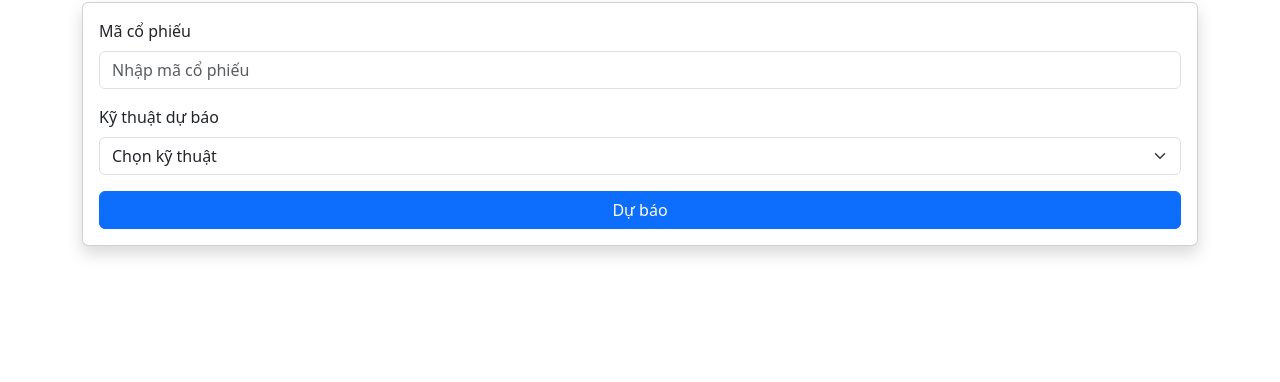
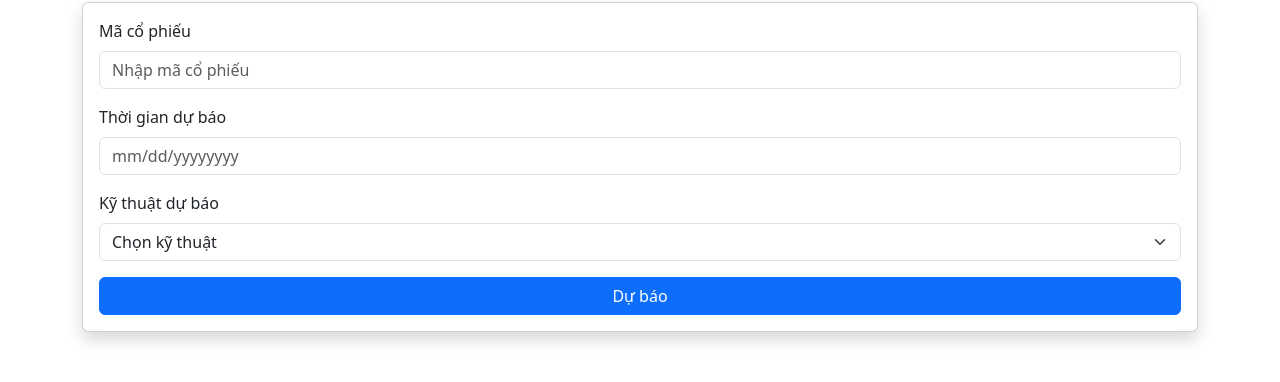
Before and after one commit to NhatDuy0340/2256210024, a plain HTML site: page index.html in a window 1280 px wide. Shown: the part 118-500 px from the top of the page. Drawn offline with nearby package versions, Linux system fonts and the light colour scheme.

Commit message:
Update index.html

```diff
--- a/index.html
+++ b/index.html
@@ -15,6 +15,10 @@
                     <div class="mb-3">
                         <label for="stock-code" class="form-label">Mã cổ phiếu</label>
                         <input type="text" id="stock-code" class="form-control" placeholder="Nhập mã cổ phiếu">
+                    </div>
+                    <div class="mb-3">
+                        <label for="stock-code" class="form-label">Thời gian dự báo</label>
+                        <input type="text" id="stock-code" class="form-control" placeholder="mm/dd/yyyyyyyy">
                     </div>
                     <div class="mb-3">
                         <label for="forecast-method" class="form-label">Kỹ thuật dự báo</label>
```
